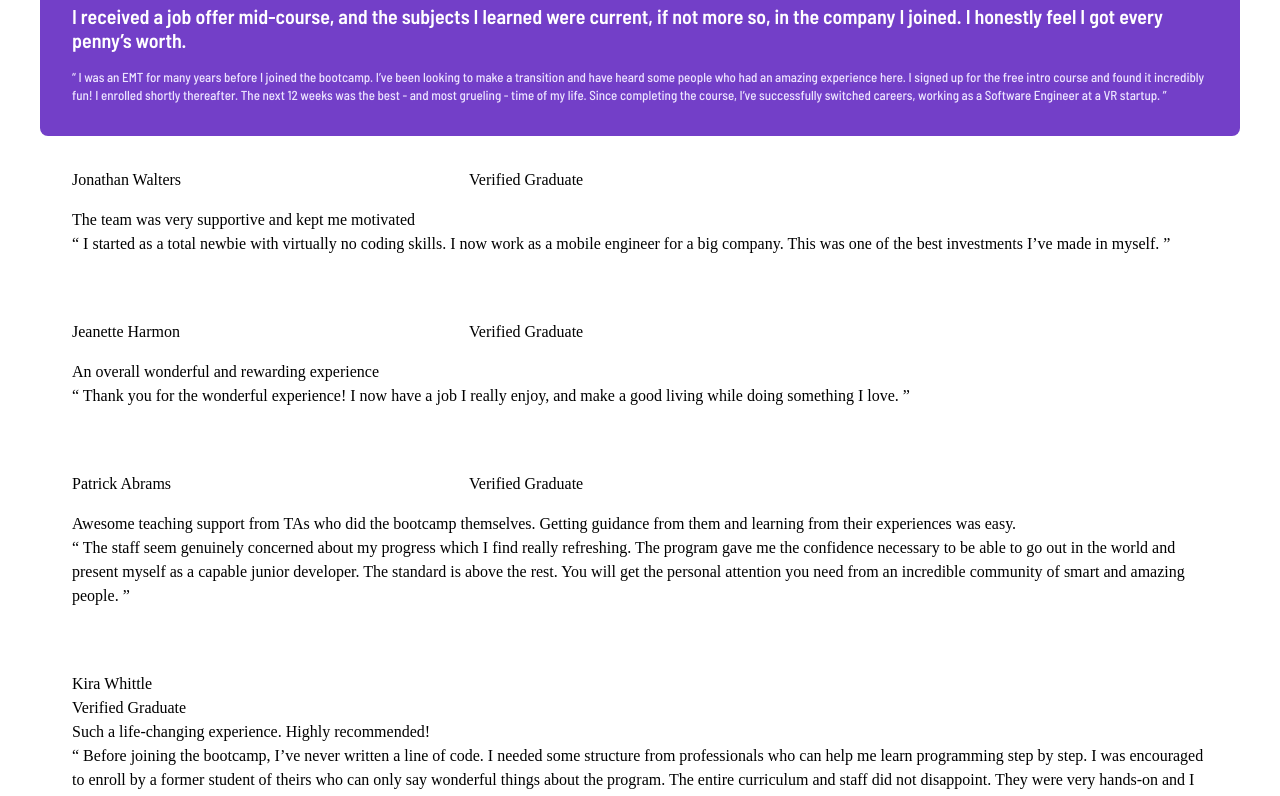
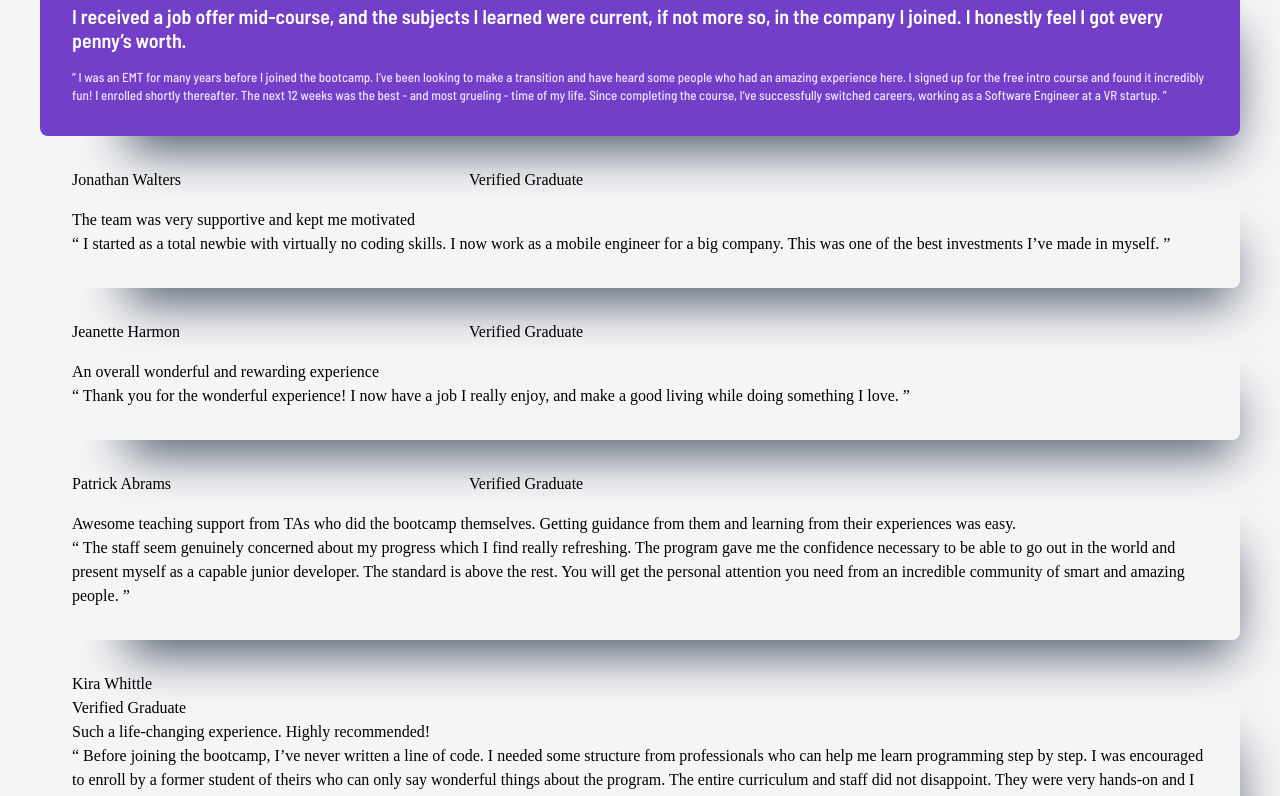
Before and after one commit to polo372/testimonials-grid-section, a plain HTML site: page testimonials-grid-section-main/index.html in a window 1280 px wide. Shown: the part 116-912 px from the top of the page. Drawn offline with Linux system fonts and the light colour scheme.

Commit message:
Corriger la balise d'image dans la section témoignages et ajuster la couleur de fond du corps

```diff
--- a/testimonials-grid-section-main/index.html
+++ b/testimonials-grid-section-main/index.html
@@ -20,9 +20,7 @@
   <main>
     <section class="card card--purple">
       <header>
-        <!-- <figcaption> -->
-                  <img src="/testimonials-grid-section-main/images/image-daniel.jpg" alt="Daniel's portrait" class="img__border--purple">
-        <!-- </figcaption> -->
+        <img src="/testimonials-grid-section-main/images/image-daniel.jpg" alt="Daniel's portrait" class="img__border--purple">
         <div class="witness">
           <p class="name  text-preset-2">Daniel Clifford</p> <!-- white -->
           <p class="type text-preset-4">Verified Graduate</p> <!-- purple 50 -->
--- a/testimonials-grid-section-main/style/style.css
+++ b/testimonials-grid-section-main/style/style.css
@@ -4,6 +4,7 @@
 
 body{
     min-height: 100vh;
+    background-color: #F6F5F6;
 }
 footer{
     position: relative;
@@ -15,7 +16,7 @@ main{
 .card{
     max-height: max-content;
     padding: var(--spacing_400);
-    box-shadow: 40px 60px 50px -47px 48556A 24.74%;
+    box-shadow: 40px 60px 50px -47px rgba(72, 85, 106, 24.74);
     border-radius: 8px;
 }
 .card--purple{
```
